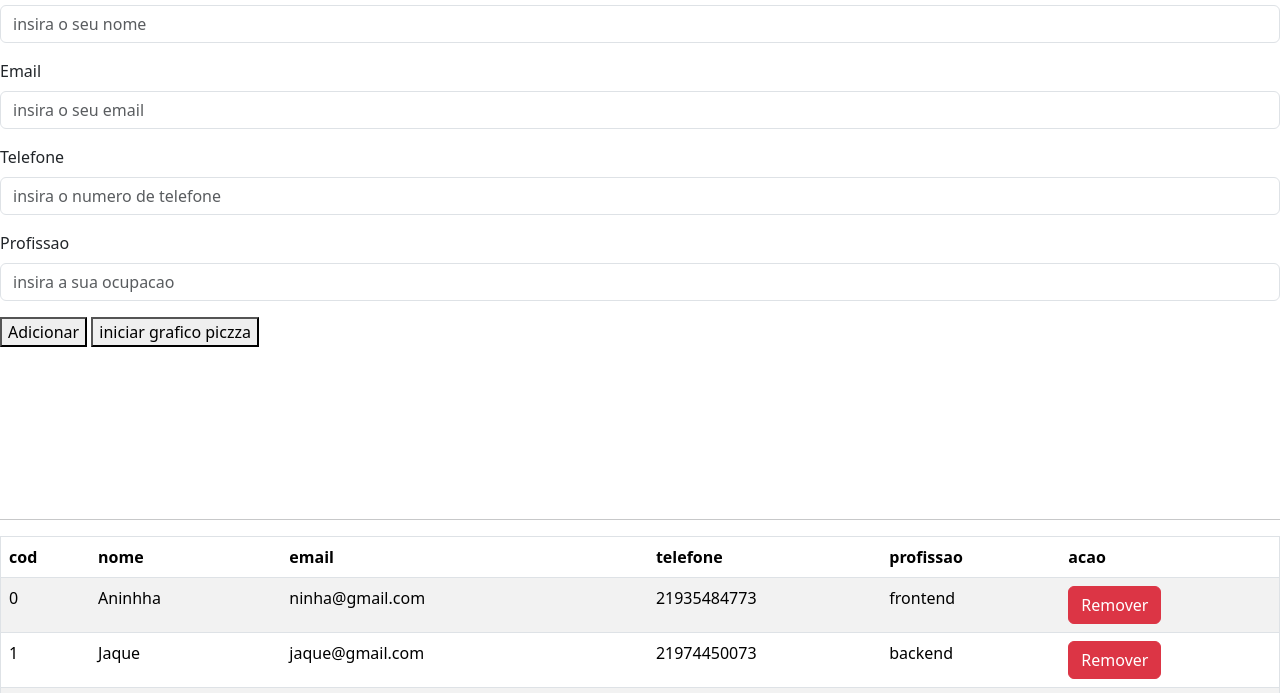
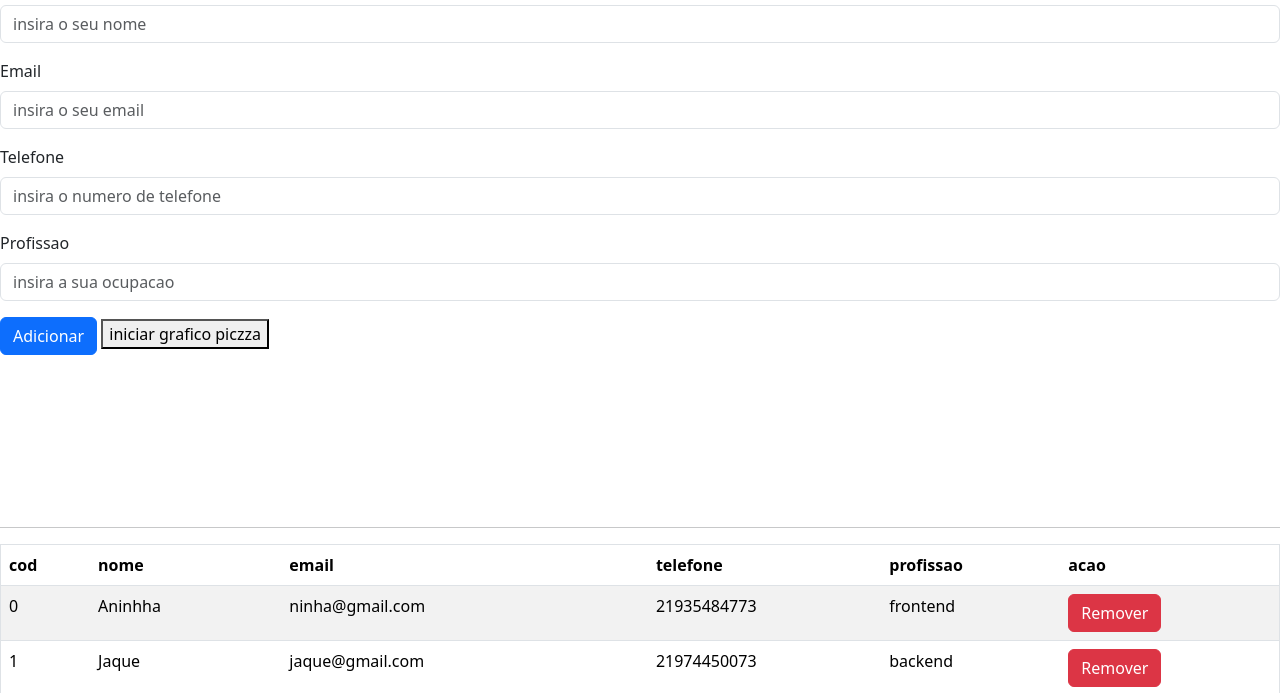
Before and after one commit to LucenaJacque/Javascript, a plain HTML site: page index.html in a window 1280 px wide. Shown: the part 83-776 px from the top of the page. Drawn offline with nearby package versions, Linux system fonts and the light colour scheme; files that its build step writes are made by us from their sources.

Commit message:
atualizando

```diff
--- a/index.html
+++ b/index.html
@@ -55,8 +55,8 @@
               <input id="profissao" type="text" class="form-control" placeholder="insira a sua ocupacao" required />
             </div>
 
-            <button type="button" onclick="adicionar()"> Adicionar</button>
-            <button type="submit">iniciar grafico piczza </button>
+            <button type="button" class="btn btn-primary" onclick="adicionar()"> Adicionar</button>
+            <button type="submit" >iniciar grafico piczza </button>
           </form>
         </div>
         <div class="chart">
```
